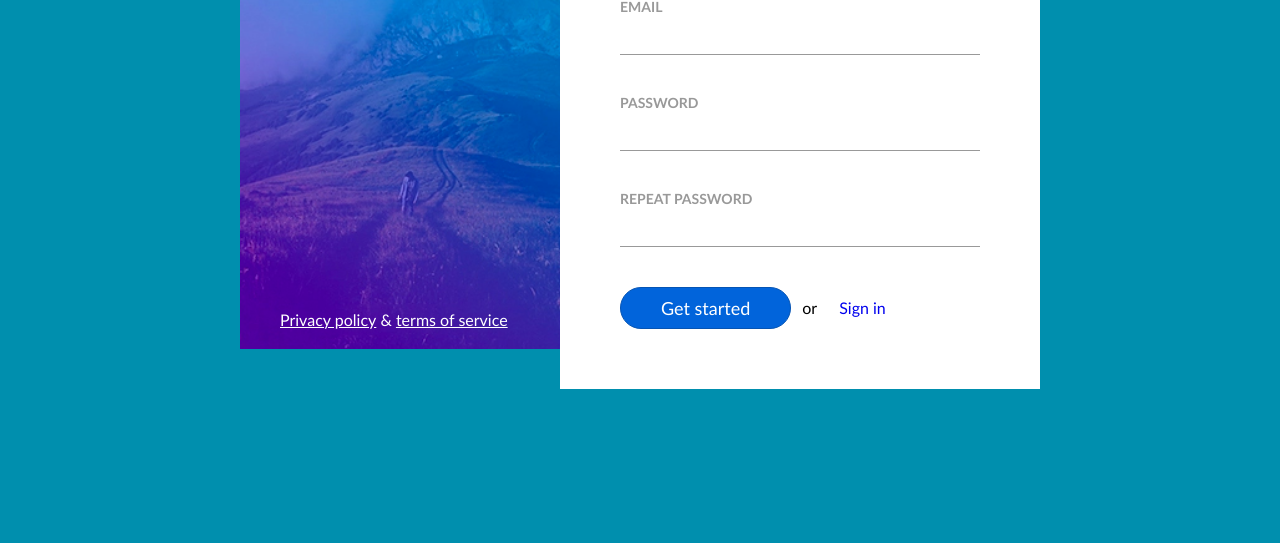
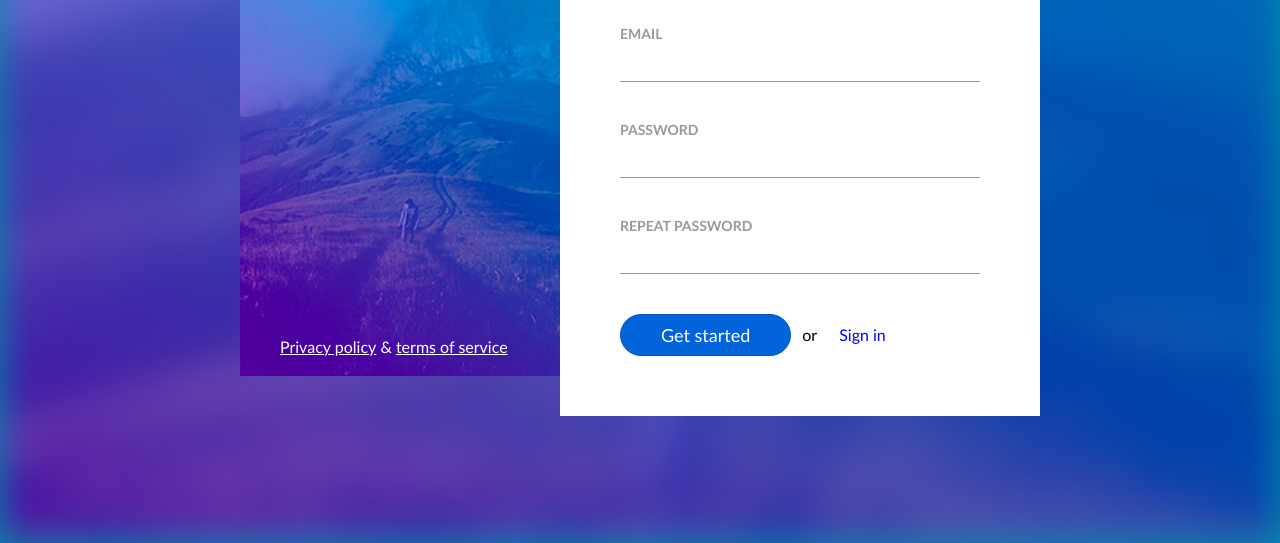
Before and after one commit to hillagvar/6-sign-up, a plain HTML site: page index.html in a window 1280 px wide. Shown: the part 257-800 px from the top of the page. Drawn offline with Linux system fonts and the light colour scheme.

Commit message:
final style

```diff
--- a/css/main.css
+++ b/css/main.css
@@ -11,11 +11,24 @@ body {
     background-color: #008fae;
 }
 
+.background {
+    background-image: url(../img/hill.jpg);
+    background-repeat: no-repeat;
+    background-size: cover;
+    background-position: center;
+    height: 100vh;
+    filter: blur(20px);
+}
+
 .container {
     display: inline-block;
     width: 800px;
-    margin: 100px calc(50% - 400px) 0;
-    position: relative;
+    position: absolute;
+    top: 50%;
+    left: 50%;
+    transform: translate(-50%, -50%);
+
+
 }
 
 .left-column {
--- a/index.html
+++ b/index.html
@@ -9,6 +9,7 @@
 </head>
 
 <body>
+    <div class="background"></div>
     <main class="container">
         <div class="left-column">
             <h1 class="main-title">Sign up</h1>
```
